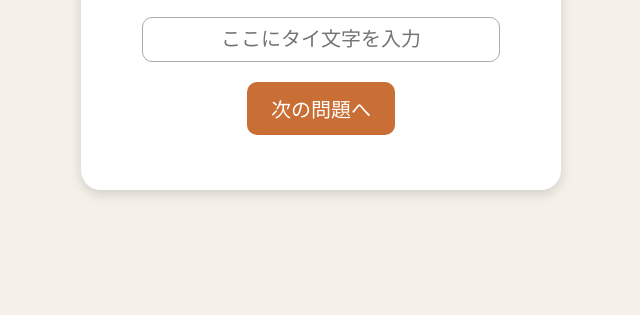
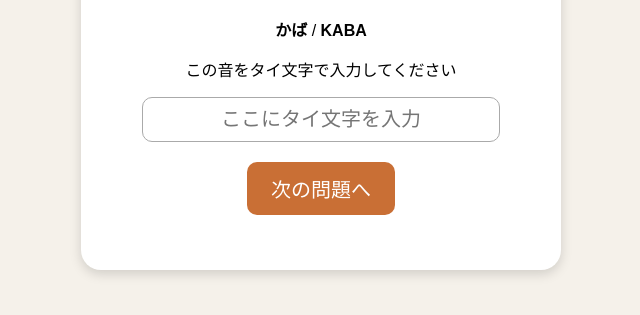
Before and after one commit to norihiko-nakano/thai-script-trainer, a plain HTML site: page index.html in a window 1280 px wide. Shown: the part 363-678 px from the top of the page, without its empty margins (319-959 px from the left). Drawn offline with Linux system fonts and the light colour scheme.

Commit message:
Update index.html

```diff
--- a/index.html
+++ b/index.html
@@ -64,6 +64,8 @@
 
     <div class="emoji" id="emoji">🦛</div>
 
+    <div id="wordInfo"></div>
+
     <input id="answerInput" placeholder="ここにタイ文字を入力" />
 
     <br />
@@ -76,35 +78,19 @@
   </div>
 
 	<script>
-	  const questions = [
-	    {
-	      emoji: "🦛",
-	      japanese: "かば",
-	      basicThai: "กา บา",
-	      acceptedAnswers: ["กา บา", "กาบา"],
-	      naturalThai: "ฮิปโป / ฮิปโปโปเตมัส",
-	      hint: "か = กา / ば = บา"
-	    },
-	    {
-	      emoji: "🐘",
-	      japanese: "ぞう",
-	      basicThai: "โซ อุ",
-	      acceptedAnswers: ["โซ อุ", "โซอุ"],
-	      naturalThai: "ช้าง",
-	      hint: "ぞ = โซ / う = อุ"
-	    },
-	    {
-	      emoji: "🐱",
-	      japanese: "ねこ",
-	      basicThai: "เน โก",
-	      acceptedAnswers: ["เน โก", "เนโก"],
-	      naturalThai: "แมว",
-	      hint: "ね = เน / こ = โก"
-	    }
-	  ];
-
+	  let questions = [];
 	  let currentQuestionIndex = 0;
 	  let userAnswers = [];
+
+	  async function loadQuestions() {
+	    const response = await fetch("questions.json");
+	    const data = await response.json();
+
+	    // 今は3問テストにする。4問全部使うなら .slice(0, 3) を消す。
+	    questions = data.slice(0, 3);
+
+	    showQuestion();
+	  }
 
 	  function showQuestion() {
 	    const question = questions[currentQuestionIndex];
@@ -113,14 +99,25 @@
 	      `問題 ${currentQuestionIndex + 1} / ${questions.length}`;
 
 	    document.getElementById("emoji").textContent = question.emoji;
-	    document.getElementById("answerInput").value = userAnswers[currentQuestionIndex] || "";
+
+	    document.getElementById("wordInfo").innerHTML = `
+	      <p><strong>${question.japanese}</strong> / <strong>${question.romaji}</strong></p>
+	      <p>この音をタイ文字で入力してください</p>
+	    `;
+
+	    document.getElementById("answerInput").value =
+	      userAnswers[currentQuestionIndex] || "";
+
 	    document.getElementById("result").innerHTML = "";
 
 	    document.getElementById("answerInput").style.display = "inline-block";
+
 	    document.getElementById("nextButton").style.display =
 	      currentQuestionIndex === questions.length - 1 ? "none" : "inline-block";
+
 	    document.getElementById("checkButton").style.display =
 	      currentQuestionIndex === questions.length - 1 ? "inline-block" : "none";
+
 	    document.getElementById("restartButton").style.display = "none";
 	  }
 
@@ -135,6 +132,10 @@
 	    showQuestion();
 	  }
 
+	  function normalizeAnswer(text) {
+	    return text.replace(/\s/g, "");
+	  }
+
 	  function showFinalResult() {
 	    saveCurrentAnswer();
 
@@ -143,12 +144,12 @@
 
 	    const resultHtml = questions.map((question, index) => {
 	      const userAnswer = userAnswers[index] || "";
-	      const normalizedUserAnswer = userAnswer.replace(/\s/g, "");
+	      const normalizedUserAnswer = normalizeAnswer(userAnswer);
 
 	      const isThaiOnly = thaiOnlyRegex.test(userAnswer);
 
 	      const isCorrect = question.acceptedAnswers.some(answer => {
-	        return answer.replace(/\s/g, "") === normalizedUserAnswer;
+	        return normalizeAnswer(answer) === normalizedUserAnswer;
 	      });
 
 	      let judge = "";
@@ -169,16 +170,17 @@
 	          <h3>問題 ${index + 1}: ${question.emoji}</h3>
 	          <p><strong>判定:</strong> ${judge}</p>
 	          <p><strong>日本語:</strong> ${question.japanese}</p>
+	          <p><strong>Romaji:</strong> ${question.romaji}</p>
 	          <p><strong>あなたの入力:</strong> ${userAnswer || "未入力"}</p>
 	          <p><strong>Basic Thai Script:</strong> ${question.basicThai}</p>
 	          <p><strong>Natural Thai:</strong> ${question.naturalThai}</p>
-	          <p><strong>ヒント:</strong> ${question.hint}</p>
 	        </div>
 	      `;
 	    }).join("");
 
 	    document.getElementById("progress").textContent = "結果発表";
 	    document.getElementById("emoji").textContent = "🎉";
+	    document.getElementById("wordInfo").innerHTML = "";
 	    document.getElementById("answerInput").style.display = "none";
 
 	    document.getElementById("nextButton").style.display = "none";
@@ -199,7 +201,7 @@
 	    showQuestion();
 	  }
 
-	  showQuestion();
+	  loadQuestions();
 	</script>
 
 </body>
```
